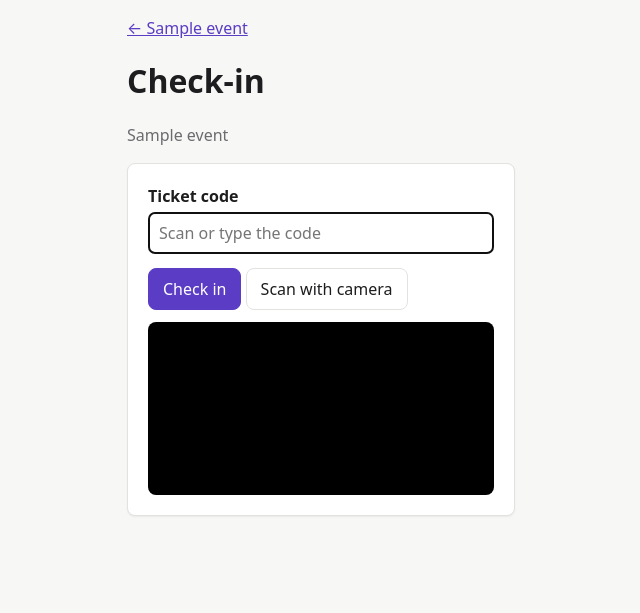
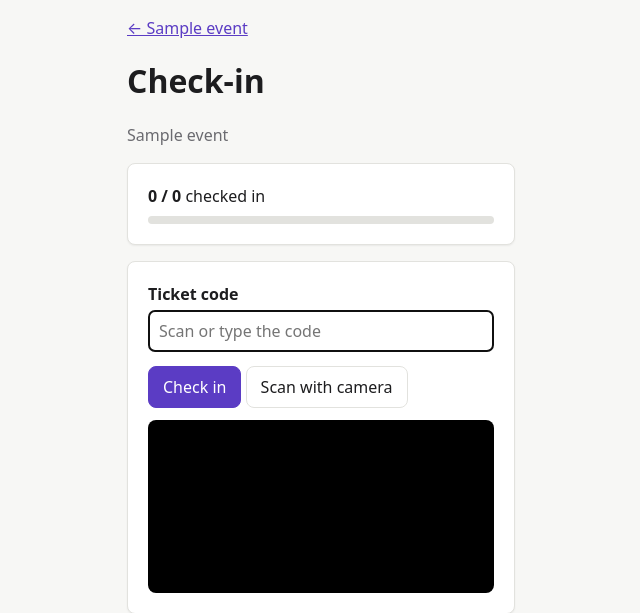
Before and after one commit to sorin-work/event-tickets, a Spring Boot app: page /admin/events/1/check-in in a window 1280 px wide. Shown: the part 57-670 px from the top of the page, without its empty margins (319-959 px from the left). Run offline with Spring Boot 4, Linux system fonts and the light colour scheme; a user stored in the database is signed in; tables that the repository leaves empty hold one stand-in row (values such as "Sample post"); some of the project's set-up classes (security, data sources, template engines, error pages and the like) are left out, and stand-ins take their place; some libraries are stand-ins or nearby versions.

Commit message:
feat(admin): live checked-in counter on the check-in page

```diff
--- a/src/main/java/com/sorinwork/tickets/admin/AdminCheckInController.java
+++ b/src/main/java/com/sorinwork/tickets/admin/AdminCheckInController.java
@@ -33,7 +33,15 @@ public class AdminCheckInController {
   @GetMapping
   public String page(@PathVariable long eventId, Model model) {
     model.addAttribute("event", events.get(eventId));
+    model.addAttribute("progress", checkIn.progress(eventId));
     return "admin/checkin/page";
+  }
+
+  @GetMapping("/progress")
+  public String progress(@PathVariable long eventId, Model model) {
+    model.addAttribute("event", events.get(eventId));
+    model.addAttribute("progress", checkIn.progress(eventId));
+    return "admin/checkin/page :: progress";
   }
 
   @PostMapping
@@ -48,7 +56,9 @@ public class AdminCheckInController {
     model.addAttribute("event", event);
     model.addAttribute("result", result);
     model.addAttribute("message", message(result, event));
-    return htmx != null ? "admin/checkin/page :: result" : "admin/checkin/page";
+    model.addAttribute("progress", checkIn.progress(eventId));
+    model.addAttribute("oob", htmx != null);
+    return htmx != null ? "admin/checkin/page :: result-and-progress" : "admin/checkin/page";
   }
 
   private String message(CheckInResult result, Event event) {
--- a/src/main/java/com/sorinwork/tickets/ticket/TicketRepository.java
+++ b/src/main/java/com/sorinwork/tickets/ticket/TicketRepository.java
@@ -53,5 +53,7 @@ public interface TicketRepository extends JpaRepository<Ticket, Long> {
       """)
   Optional<Ticket> findWithDetailsByCode(@Param("code") String code);
 
-  long countByEventIdAndCheckedInAtIsNotNull(Long eventId);
+  long countByEventIdAndCheckedInAtIsNotNullAndOrderStatus(Long eventId, OrderStatus status);
+
+  long countByEventIdAndOrderStatus(Long eventId, OrderStatus status);
 }
--- a/src/main/resources/static/css/app.css
+++ b/src/main/resources/static/css/app.css
@@ -391,3 +391,16 @@ th {
   border-radius: var(--radius);
   background: #000;
 }
+
+.progress {
+  height: 8px;
+  border-radius: 999px;
+  background: var(--border);
+  overflow: hidden;
+  margin-top: 8px;
+}
+
+.progress-bar {
+  height: 100%;
+  background: var(--ok);
+}
--- a/src/main/resources/templates/admin/checkin/page.html
+++ b/src/main/resources/templates/admin/checkin/page.html
@@ -7,6 +7,12 @@
   <p><a th:href="@{/admin/events/{id}/edit(id=${event.id})}" th:text="'&larr; ' + ${event.title}">&larr; Event</a></p>
   <h1>Check-in</h1>
   <p class="muted" th:text="${event.title}">Event</p>
+  <div id="check-in-progress" class="card check-in-progress" th:fragment="progress"
+       th:attr="hx-get=@{/admin/events/{id}/check-in/progress(id=${event.id})},hx-swap-oob=${oob} ? 'true' : null"
+       hx-trigger="every 15s" hx-swap="outerHTML">
+    <strong th:text="${progress.checkedIn} + ' / ' + ${progress.total}">12 / 80</strong> checked in
+    <div class="progress"><div class="progress-bar" th:style="'width:' + ${progress.percent()} + '%'"></div></div>
+  </div>
   <form class="card" method="post" data-scan-form th:action="@{/admin/events/{id}/check-in(id=${event.id})}"
         th:attr="hx-post=@{/admin/events/{id}/check-in(id=${event.id})}"
         hx-target="#check-in-result" hx-swap="outerHTML"
@@ -21,6 +27,7 @@
     <video class="scan-video" data-scan-video playsinline muted hidden></video>
   </form>
 
+  <th:block th:fragment="result-and-progress">
   <div id="check-in-result" th:fragment="result">
     <div th:if="${result}" class="check-in-result"
          th:classappend="${result.admitted()} ? 'alert alert-ok' : 'alert alert-danger'">
@@ -28,6 +35,8 @@
       <div th:utext="${message}">Ana Pop · Standing</div>
     </div>
   </div>
+  <th:block th:if="${oob}"><div th:replace="~{:: progress}"></div></th:block>
+  </th:block>
 </main>
 <script th:src="@{/js/checkin.js}" defer></script>
 </body>
```
Also changed, not shown: src/main/java/com/sorinwork/tickets/ticket/CheckInService.java (+15 -1 lines), 1 other file.
